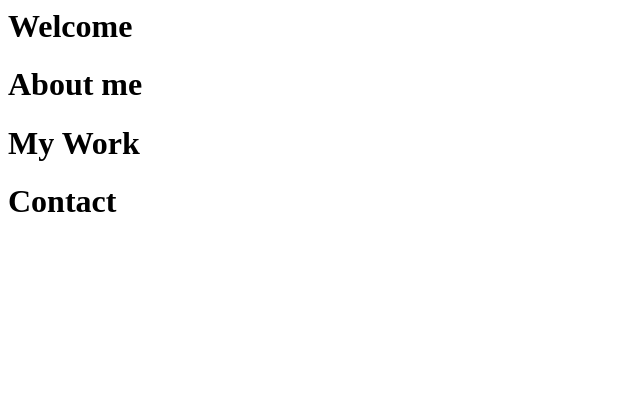
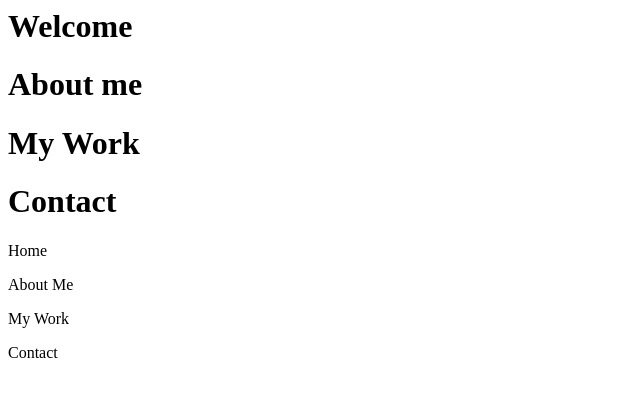
Before and after one commit to shimoal/personal_site, a React app: page / in a window 1280 px wide. Shown: the top 396 px of the page, without its empty margins (0-640 px from the left). Built offline with nearby package versions, Linux system fonts and the light colour scheme.

Commit message:
Create content section for pages and side bar components

```diff
--- a/src/App.js
+++ b/src/App.js
@@ -1,17 +1,11 @@
 import React from 'react';
 
-import AboutPage from './pages/AboutPage.js';
-import ContactPage from './pages/ContactPage.js';
-import HomePage from './pages/HomePage.js';
-import MyWorkPage from './pages/MyWorkPage.js';
+import Content from './pages/Content.js';
+import SideBar from './SideBar.js';
 
 export default function App() {
-	return (
-		<div>
-			<HomePage />
-			<AboutPage />
-			<MyWorkPage />
-			<ContactPage />
-		</div>
-	);
+	return (<div>
+		<Content />
+		<SideBar />
+	</div>);
 };
--- /dev/null
+++ b/src/SideBar.js
@@ -0,0 +1,21 @@
+import React from 'react';
+
+export default class SideBar extends React.Component {
+
+	constructor(props){
+		super(props);
+		this.state = {
+		activeSection: null
+		};
+	}
+
+	render() {
+		return (<div>
+			<p>Home</p>
+			<p>About Me</p>
+			<p>My Work</p>
+			<p>Contact</p>
+		</div>
+		);
+	}
+};
--- /dev/null
+++ b/src/pages/Content.js
@@ -0,0 +1,17 @@
+import React from 'react';
+
+import AboutPage from './AboutPage.js';
+import ContactPage from './ContactPage.js';
+import HomePage from './HomePage.js';
+import MyWorkPage from './MyWorkPage.js';
+
+export default function Content() {
+return (
+		<div>
+			<HomePage />
+			<AboutPage />
+			<MyWorkPage />
+			<ContactPage />
+		</div>
+	);
+}
```
Also changed, not shown: 1 other file (tests, documents, lock files or other folders).
